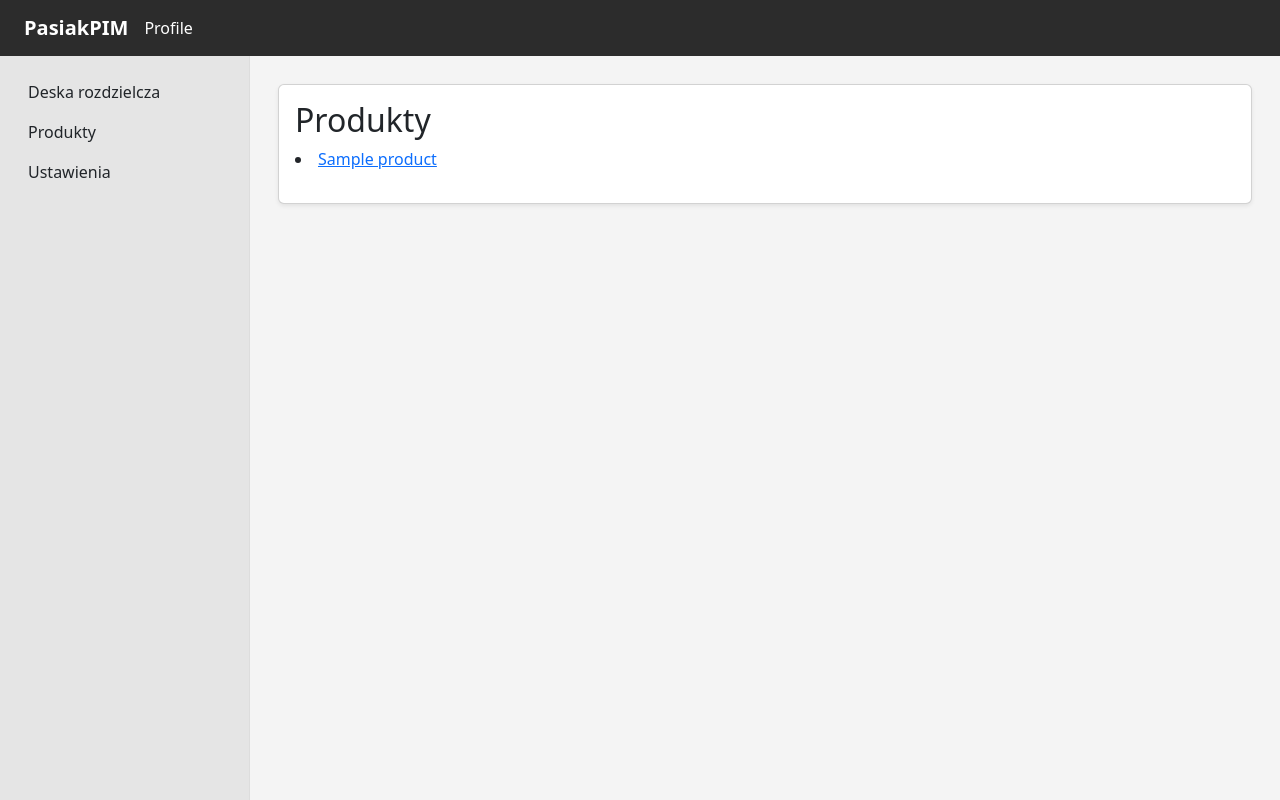
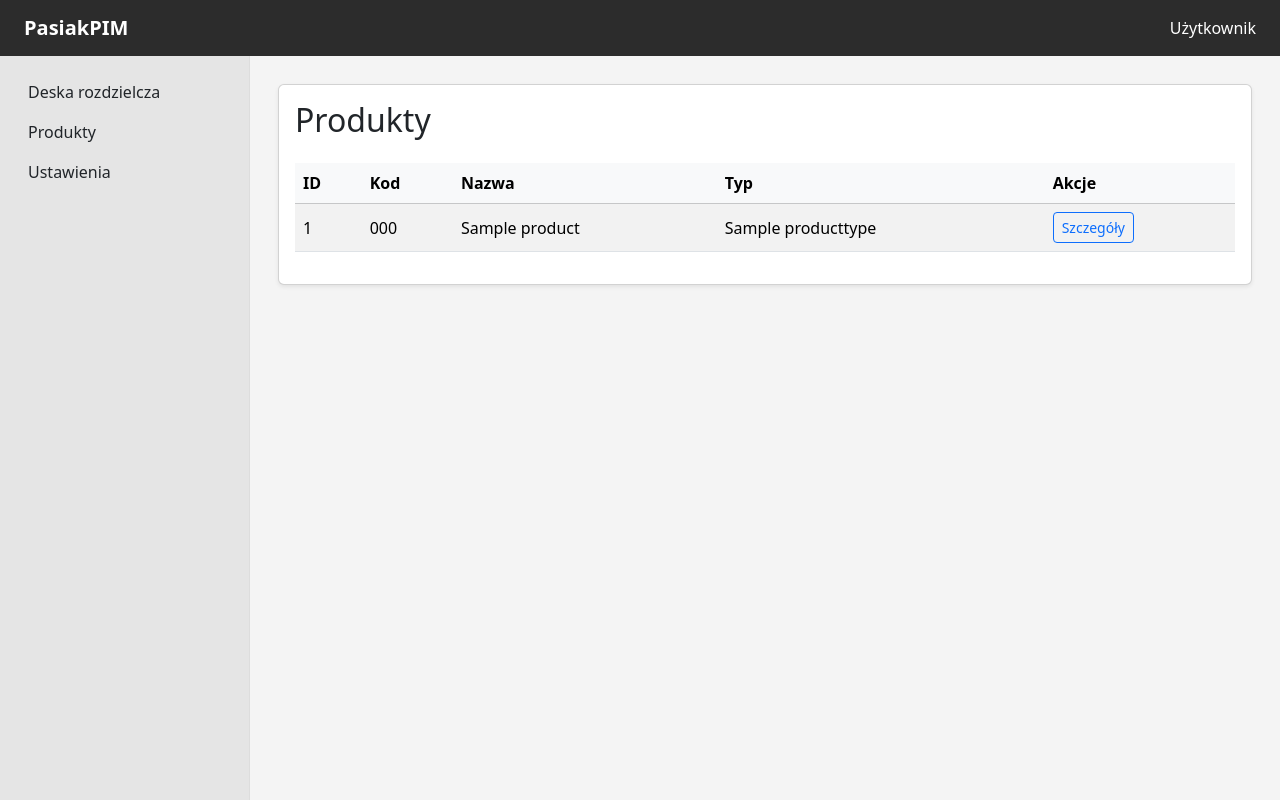
Before and after one commit to lpasiak/pancernik-pim, a Django app: page /products/ in a window 1280 px wide. Run offline with Django 5.2, Linux system fonts and the light colour scheme; tables that the repository leaves empty hold one stand-in row (values such as "Sample post").

Commit message:
Slight changes in templates

```diff
--- a/templates/base.html
+++ b/templates/base.html
@@ -16,9 +16,19 @@
 <body>
 
 <!-- Top Navigation Bar -->
-<nav class="navbar navbar-expand-lg px-4 sticky-top" style="background-color: #2c2c2c;">
-    <span class="navbar-brand text-white fw-bold">PasiakPIM</span>
-    <div class="d-flex align-items-center text-white">Profile</div>
+<nav class="navbar navbar-expand-lg navbar-dark sticky-top">
+  <div class="container-fluid d-flex justify-content-between align-items-center px-4">
+
+    <!-- Left: Logo -->
+    <span class="navbar-brand fw-bold">PasiakPIM</span>
+
+    <!-- Right: Profile -->
+    <div class="d-flex align-items-center ms-auto text-white">
+      Użytkownik
+      <!-- <img src="{% static 'img/user.png' %}" alt="User" class="rounded-circle ms-2" width="32" height="32"> -->
+    </div>
+
+  </div>
 </nav>
 
 <!-- Sidebar + Main Content -->
--- a/templates/products/product_detail.html
+++ b/templates/products/product_detail.html
@@ -7,9 +7,9 @@
     <div class="card shadow-sm">
         <div class="card-body">
             <h2 class="card-title">{{ product.name }}</h2>
-            <p>Type: {{ product.product_type }}</p>
+            <p>Typ: {{ product.product_type }}</p>
         </div>
     </div>
-    <a href="{% url 'product-list' %}" class="p-2 m-2">Back to product list</a>
+    <a href="{% url 'product-list' %}" class="p-2 m-2">Wróć do listy produktów</a>
 </div>
 {% endblock content %}
--- a/templates/products/product_list.html
+++ b/templates/products/product_list.html
@@ -6,17 +6,42 @@
 <div class="homepage-container p-4 rounded">
     <div class="card shadow-sm">
         <div class="card-body">
-            <h2 class="card-title">Produkty</h2>
-            {% for product in products %}
+            <h2 class="card-title mb-4">Produkty</h2>
 
-                {% if product.pk %}
-                <li>
-                    <a href="{% url 'product-detail' product.pk %}">{{ product.name }}</a>
-                </li>
-                {% endif %}
+            <div class="table-responsive">
+                <table class="table table-striped table-hover align-middle">
+                    <thead class="table-light">
+                        <tr>
+                            <th scope="col">ID</th>
+                            <th scope="col">Kod</th>
+                            <th scope="col">Nazwa</th>
+                            <th scope="col">Typ</th>
+                            <th scope="col">Akcje</th>
+                        </tr>
+                    </thead>
+                    <tbody>
+                        {% for product in products %}
+                            {% if product.pk %}
+                            <tr>
+                                <td>{{ product.pk }}</td>
+                                <td>{{ product.code }}</td>
+                                <td>{{ product.name }}</td>
+                                <td>{% if product.product_type %}
+                                        {{ product.product_type.name }}
+                                    {% else %}
+                                        -
+                                    {% endif %}
+                                </td>
+                                <td>
+                                    <a href="{% url 'product-detail' product.pk %}" class="btn btn-sm btn-outline-primary">Szczegóły</a>
+                                </td>
+                            </tr>
+                            {% endif %}
+                        {% endfor %}
+                    </tbody>
+                </table>
+            </div>
 
-            {% endfor %}
-            </p>
         </div>
     </div>
 </div>
```
